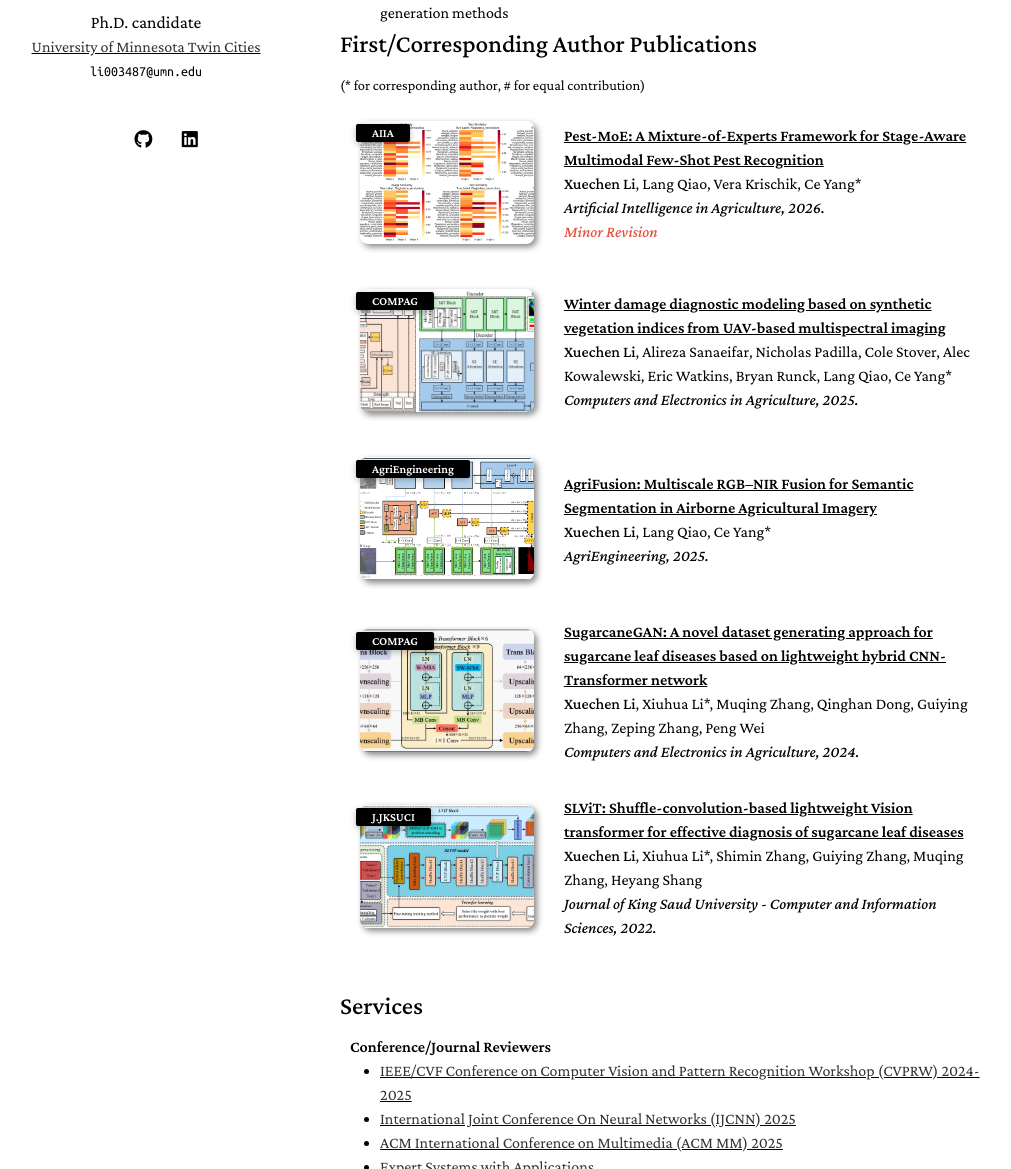
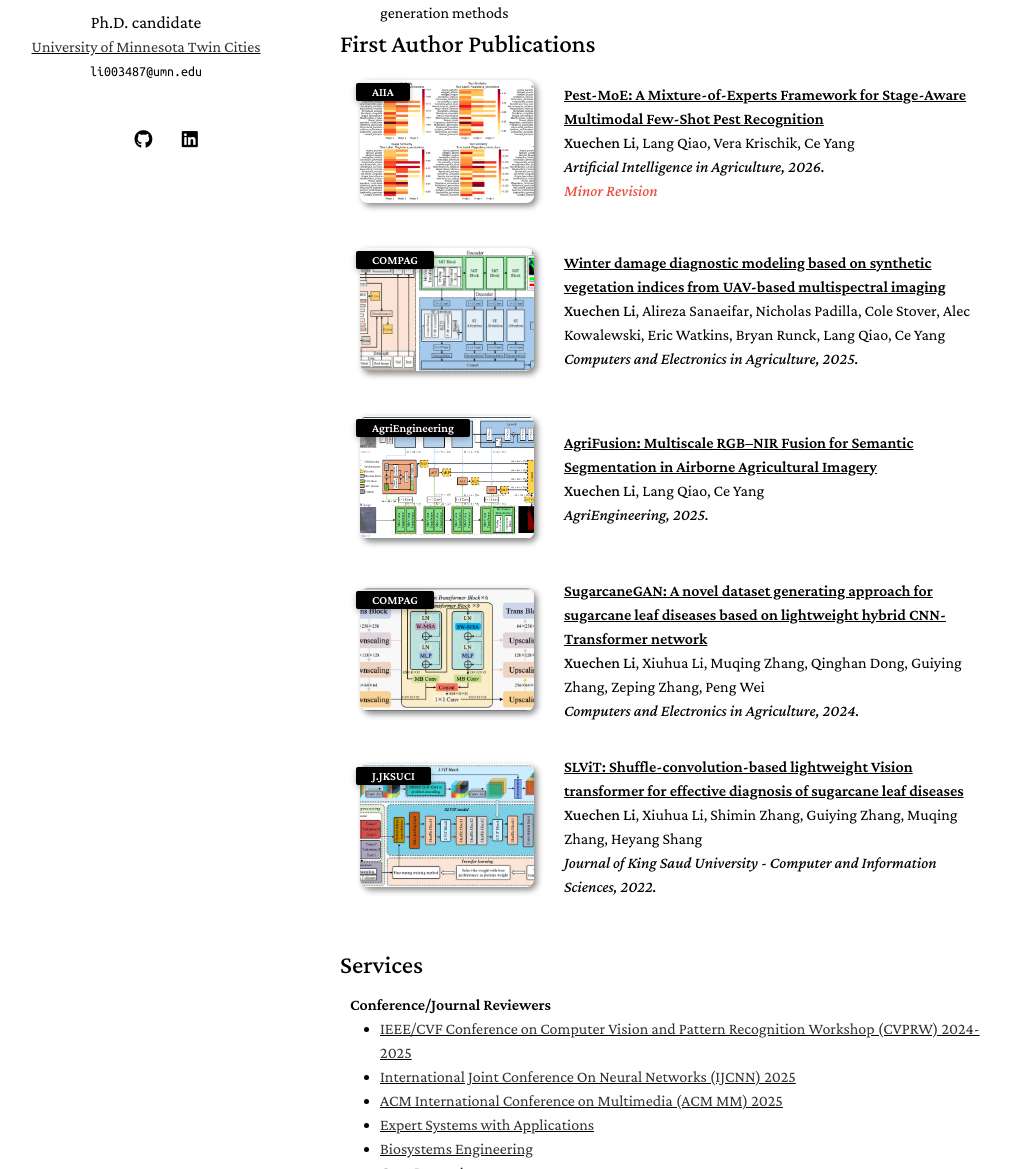
Before and after one commit to dbcopper/dbcopper.github.io, a Jekyll site: the page built from index.md, in a window 1280 px wide and 1400 px high, scrolled down 770 px. Shown: the part 231-1400 px from the top of the window, without its empty margins (130-1141 px from the left). Built offline with Jekyll 4.4.1, drawn with Linux system fonts in a browser that asks for light colours; a style sheet for code colours, icons or effects is not loaded; our own code applies the rules of GitHub Pages for plain Markdown files.

Commit message:
Update publication heading and winter damage link

```diff
--- a/_includes/publications.md
+++ b/_includes/publications.md
@@ -1,10 +1,9 @@
-<h2 id="publications" style="margin: 2px 0px -15px;">First/Corresponding Author Publications</h2>
+<h2 id="publications" style="margin: 2px 0px -15px;">First Author Publications</h2>
 
 <div class="publications">
 {% assign pub_sections = site.data.publications %}
 
 {% if pub_sections.first_author %}
-<p style="margin-top: 0; font-size: 0.9rem;">(* for corresponding author, # for equal contribution)</p>
 <ol class="bibliography">
 {% for link in pub_sections.first_author %}
 <li>
```
Also changed, not shown: _data/publications.yml (+6 -6 lines).
